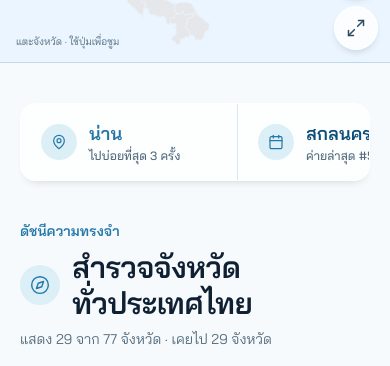
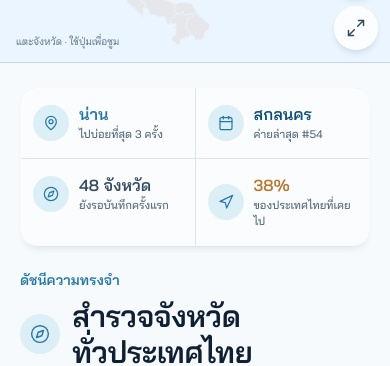
Before and after one commit to KH-Club/KHWebpage, a React (Vite) app: page /map in a window 390 px wide. Shown: the part 742-1108 px from the top of the page. Built offline with nearby package versions, Linux system fonts and the light colour scheme; no server answers; the database is empty.

Commit message:
fix(map): fit insights on mobile

```diff
--- a/src/pages/Mappage/components/JourneyInsights.tsx
+++ b/src/pages/Mappage/components/JourneyInsights.tsx
@@ -59,34 +59,39 @@ export const JourneyInsights = memo(function JourneyInsights({
 		>
 			<div className="mx-auto max-w-6xl px-5 sm:px-6">
 				<motion.div
-					className="overflow-x-auto rounded-2xl border border-white/80 bg-white/75 shadow-[0_6px_8px_-6px_rgba(16,32,51,0.18)] backdrop-blur-md [-ms-overflow-style:none] [scrollbar-width:none] [&::-webkit-scrollbar]:hidden"
+					className="overflow-hidden rounded-2xl border border-white/80 bg-[#D7E6EF] shadow-[0_6px_8px_-6px_rgba(16,32,51,0.18)] backdrop-blur-md"
 					initial={reduceMotion ? false : { opacity: 0.72, y: 18 }}
 					whileInView={{ opacity: 1, y: 0 }}
 					viewport={{ once: true, amount: 0.3 }}
 					transition={{ duration: 0.5, ease: [0.22, 1, 0.36, 1] }}
 				>
-					<div className="flex min-w-max divide-x divide-[#D7E6EF] lg:grid lg:min-w-0 lg:grid-cols-4">
+					<div className="grid grid-cols-2 gap-px lg:grid-cols-4">
 						{items.map((item) => {
 							const Icon = item.icon
 							return (
 								<motion.div
 									key={item.label}
-									className="group min-w-[13.5rem] px-5 py-4 transition-colors hover:bg-[#EAF5FF]/70 lg:min-w-0"
+									className="group min-w-0 bg-white/90 px-3 py-4 transition-colors hover:bg-[#EAF5FF] sm:px-5"
 									whileHover={reduceMotion ? undefined : { y: -2 }}
 									transition={{
 										duration: 0.22,
 										ease: [0.22, 1, 0.36, 1],
 									}}
 								>
-									<div className="flex items-center gap-3">
+									<div className="flex min-w-0 items-center gap-2.5 sm:gap-3">
 										<span className="grid h-9 w-9 shrink-0 place-items-center rounded-full bg-[#DCEFF7] text-[#2478A8] transition-transform group-hover:scale-105">
 											<Icon className="h-4 w-4" strokeWidth={1.8} aria-hidden />
 										</span>
-										<div>
-											<p className={cn("text-lg font-bold", item.tone)}>
+										<div className="min-w-0">
+											<p
+												className={cn(
+													"text-base font-bold leading-tight sm:text-lg",
+													item.tone,
+												)}
+											>
 												{item.value}
 											</p>
-											<p className="text-xs font-medium text-[#526A7C]">
+											<p className="mt-0.5 text-[11px] font-medium leading-4 text-[#526A7C] sm:text-xs">
 												{item.label}
 											</p>
 										</div>
--- a/src/pages/Mappage/components/MobileMapExperience.tsx
+++ b/src/pages/Mappage/components/MobileMapExperience.tsx
@@ -73,7 +73,7 @@ export const MobileMapExperience = memo(function MobileMapExperience({
 				</div>
 			</section>
 
-			<JourneyInsights stats={stats} className="py-10" />
+			<JourneyInsights stats={stats} className="py-6 sm:py-10" />
 
 			<section className="mx-auto max-w-6xl px-5 pb-16">
 				<ProvinceArchiveList
```
